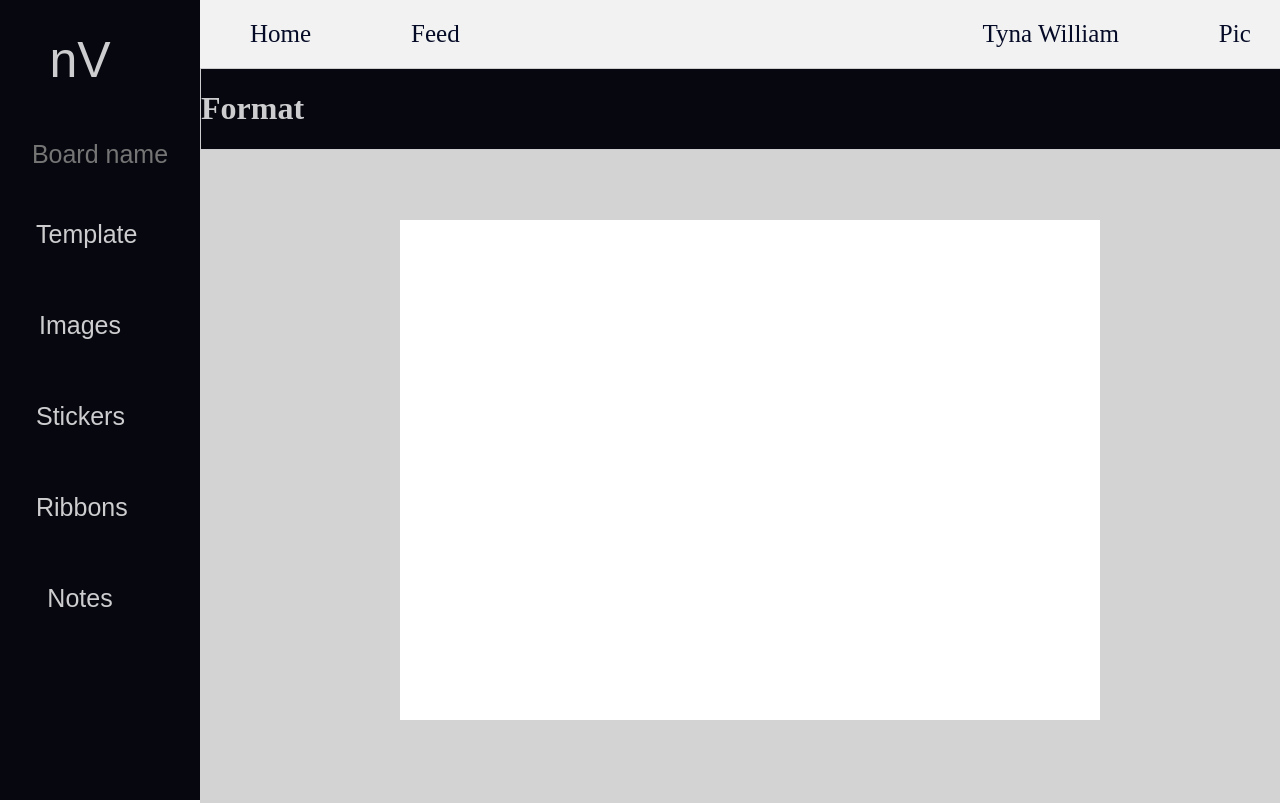
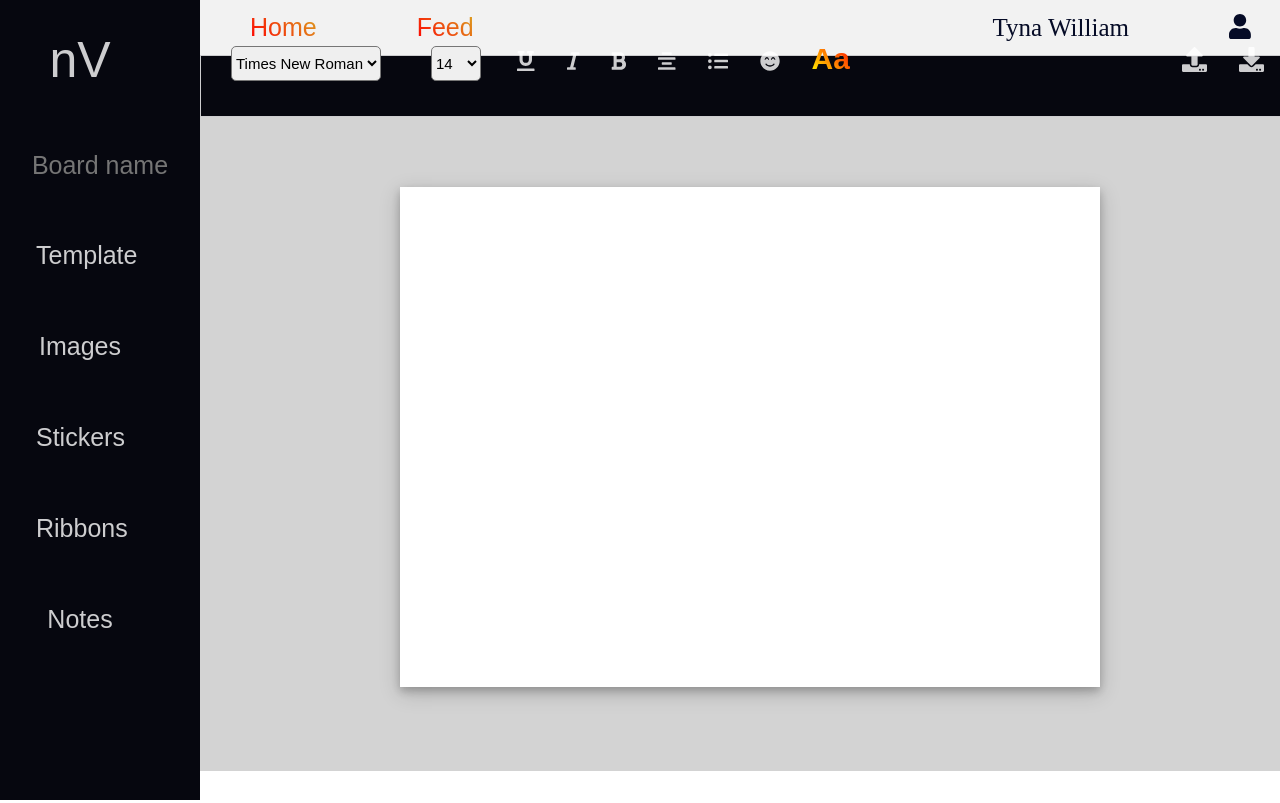
Before and after one commit to tynawilliam/nVision, a React (Create React App) app in the folder client/: page /canvas in a window 1280 px wide. Shown: the top 803 px of the page. Built offline with nearby package versions, Linux system fonts and the light colour scheme; no server answers.

Commit message:
styled canvas

```diff
--- a/client/package.json
+++ b/client/package.json
@@ -3,6 +3,9 @@
   "version": "0.1.0",
   "private": true,
   "dependencies": {
+    "@fortawesome/fontawesome-svg-core": "^1.2.32",
+    "@fortawesome/free-solid-svg-icons": "^5.15.1",
+    "@fortawesome/react-fontawesome": "^0.1.12",
     "@testing-library/jest-dom": "^4.2.4",
     "@testing-library/react": "^9.3.2",
     "@testing-library/user-event": "^7.1.2",
--- a/client/src/components/canvas/Board.js
+++ b/client/src/components/canvas/Board.js
@@ -11,6 +11,7 @@ function Board() {
                 marginTop: "70px",
                 width: "700px",
                 height: "500px",
+                boxShadow: '0 4px 8px 0 rgba(0, 0, 0, 0.2), 0 6px 20px 0 rgba(0, 0, 0, 0.19)',
                 backgroundColor: "white"
             }} className='blank_canvas'>
 
--- a/client/src/components/canvas/CanvasNav.js
+++ b/client/src/components/canvas/CanvasNav.js
@@ -1,17 +1,28 @@
 import React from 'react';
+import { FontAwesomeIcon } from '@fortawesome/react-fontawesome';
+import { faUser }from '@fortawesome/free-solid-svg-icons';
 import '../../styles/canvas.css'
 
+
 function CanvasNav() {
+    const user = <FontAwesomeIcon icon={faUser}/>
     return (
         <div className='canvasNav'>
             {document.body.classList.add("canvasNav-body")}
             <div className='leftNav'>
-                <a className='styled_btn' id='canvasNav_home' href="/">Home</a>
+                <a style={{
+                    backgroundImage: "linear-gradient(45deg, red, goldenRod)",
+                    backgroundSize: "100%",
+                    WebkitBackgroundClip: "text",
+                    WebkitTextFillColor: "transparent",
+                }} className='styled_btn' id='canvasNav_home' href="/">Home</a>
                 <a className='styled_btn' id='canvasNav_feed' href='#'>Feed</a>
             </div>
             <div className='rightNav'>
-                <a>Tyna William</a>
-                <a>Pic</a>
+                <a style={{
+                    fontFamily: "Apple Chancery, cursive"
+                }}>Tyna William</a>
+                <a>{user}</a>
             </div>
         </div>
     )
--- a/client/src/components/canvas/SideBar.js
+++ b/client/src/components/canvas/SideBar.js
@@ -11,13 +11,14 @@ function SideBar() {
             }}>
                 <input style={{
                     width: "150px",
+                    height: "50px",
                     background: "none",
                     border: "0",
                     fontSize: "25px",
                     paddingBottom: "20px",
                     textAlign: "center",
                     outline: "none",
-                    color: "rgba(255,255,255,0.8)"
+                    color: "#FF914D"
                 }} type='text' placeholder='Board name' />
             </form>
             <button>Template</button>
--- a/client/src/components/canvas/Toolbar.js
+++ b/client/src/components/canvas/Toolbar.js
@@ -1,10 +1,80 @@
 import React from 'react';
 import '../../styles/canvas.css'
+import { FontAwesomeIcon } from '@fortawesome/react-fontawesome';
+import { faUnderline,
+        faItalic,
+        faBold,
+        faAlignCenter,
+        faListUl,
+        faSmileBeam,
+        faUpload,
+        faDownload,
+        faShareAlt
+    } from '@fortawesome/free-solid-svg-icons'
 
 function Toolbar() {
+
+    const underline = <FontAwesomeIcon icon={faUnderline} />
+    const italic = <FontAwesomeIcon icon={faItalic}/>
+    const bold = <FontAwesomeIcon icon={faBold}/>
+    const center = <FontAwesomeIcon icon={faAlignCenter}/>
+    const ul_list = <FontAwesomeIcon icon={faListUl}/>
+    const emoji = <FontAwesomeIcon icon={faSmileBeam}/>
+    const upload = <FontAwesomeIcon icon={faUpload}/>
+    const download = <FontAwesomeIcon icon={faDownload}/>
+    const share = <FontAwesomeIcon icon={faShareAlt}/>
     return (
         <div className='toolbar'>
-            <h1>Format</h1>
+            <form>
+            <select style={{
+                margin: "30px",
+                borderRadius: "5px",
+                width: "150px",
+                height: "35px",
+                fontSize: "15px",
+                outline: "none"
+                }}>
+                    <option value='timesNewRoman'>Times New Roman</option>\
+                    <option value='arial'>Arial</option>
+                    <option value="roboto">Roboto</option>
+                    <option value="sansSerif">Sans Serif</option>
+                    <option value="helvetica">Helvetica</option>
+                </select>
+                <select style={{
+                margin: "20px",
+                borderRadius: "5px",
+                width: "50px",
+                height: "35px",
+                fontSize: "15px",
+                outline: "none"
+                }}>
+                    <option>14</option>\
+                    <option>15</option>
+                    <option>16</option>
+                    <option>17</option>
+                    <option>18</option>
+                </select>
+                <button className='formatButton'>{underline}</button>
+                <button className='formatButton' >{italic}</button>
+                <button className='formatButton' >{bold}</button>
+                <button className='formatButton' >{center}</button>
+                <button className='formatButton' >{ul_list}</button>
+                <button className='formatButton' >{emoji}</button>
+                <button className='formatButton' ><h1 style={{
+                    backgroundImage: "linear-gradient(45deg, yellow, red)",
+                    backgroundSize: "100%",
+                    WebkitBackgroundClip: "text",
+                    WebkitTextFillColor: "transparent",
+                    fontSize: "30px"
+                }}>Aa</h1></button>
+                <span style={{
+                    marginLeft: "300px"
+                }}>
+                    <button className='leftIcons'>{upload}</button>
+                    <button className='leftIcons'>{download}</button>
+                    <button className='leftIcons'>{share}</button>
+                </span>
+            </form>
         </div>
     )
 }
--- a/client/src/styles/canvas.css
+++ b/client/src/styles/canvas.css
@@ -37,7 +37,7 @@ body{
 /* Canvas Nav */
 .canvasNav{
     width: 86vw;
-    height: 68px;
+    height: 55px;
     display: flex;
     flex-direction: row;
     justify-content: space-between;
@@ -53,10 +53,40 @@ body{
 
 }
 
+.canvasNav .styled_btn{
+    background-image: linear-gradient(45deg, red, goldenRod);
+    background-size: 100%;
+    -webkit-background-clip: text;
+    background-clip: text;
+    -webkit-text-fill-color: transparent;
+    font-family: Arial, Helvetica, sans-serif;
+}
+
 /* Tool Bar */
 .toolbar{
+    display: flex;
+    align-items: center;
+    height: 60px;
     background-color: #06070F;
     padding-top: -10px;
     border: 0.5px solid rgba(255, 255, 255, 0.8);
     color: rgba(255, 255, 255, 0.8);
 }
+.toolbar .formatButton{
+    font-size: 20px;
+    color: rgba(255, 255, 255, 0.8);
+    outline: none;
+    border: 0;
+    background: none;
+    margin: 10px;
+    cursor: pointer;
+}
+
+.toolbar .leftIcons{
+    margin: 10px;
+    border: 0;
+    background: none;
+    color: rgba(255, 255, 255, 0.8);
+    font-size: 25px;
+    cursor: pointer;
+}
```
Also changed, not shown: 1 other file (tests, documents, lock files or other folders).
